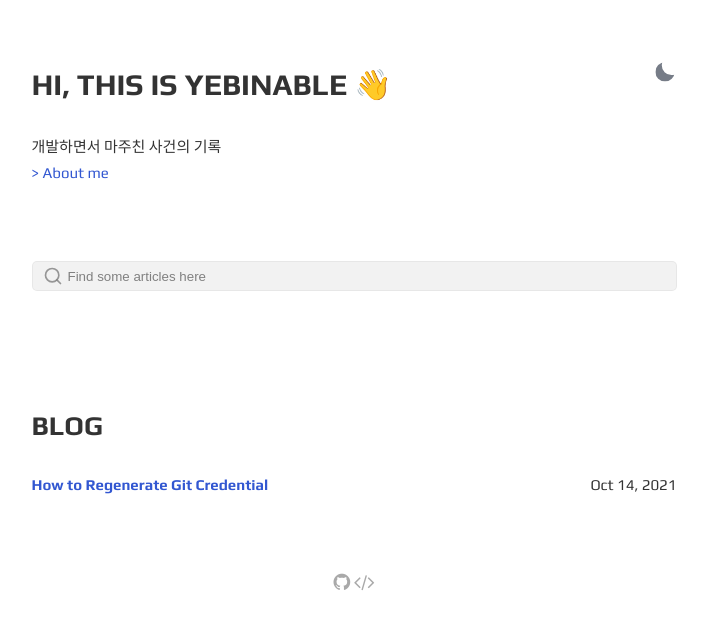
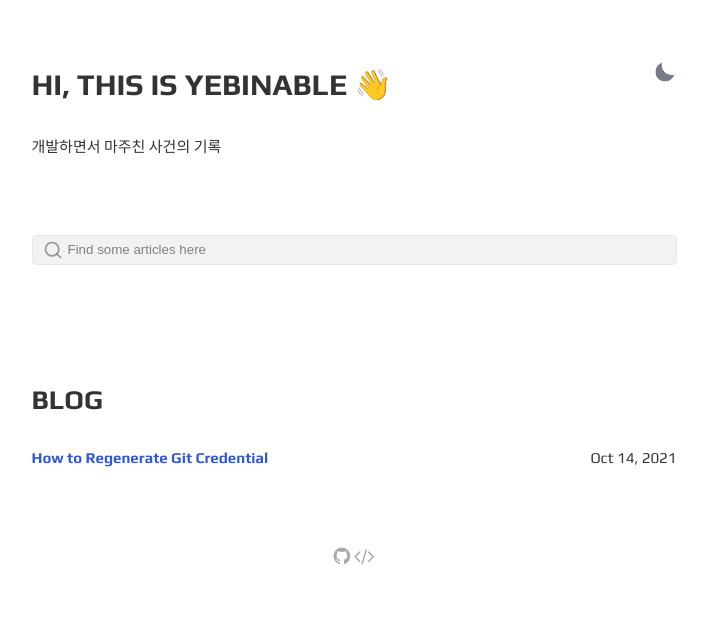
Before and after one commit to yebinable/yebinable.github.io.1, a Jekyll site: the page built from index.html, in a window 1280 px wide. Shown: the top 629 px of the page, without its empty margins (286-994 px from the left). Built offline with Jekyll 4.4.1, drawn with Linux system fonts in a browser that asks for light colours.

Commit message:
about me deleted

```diff
--- a/index.html
+++ b/index.html
@@ -10,9 +10,8 @@ layout: default
     </div>
     <div class="bio">
 	    {{ site.description }}
-        <p>
-	    <a href="{{ site.url }}{{ site.baseurl }}/about/">> About me</a>
-        </p>
+        <!--<p><a href="{{ site.url }}{{ site.baseurl }}/about/">> About me</a>
+        </p>-->
     </div>
 
 
```
